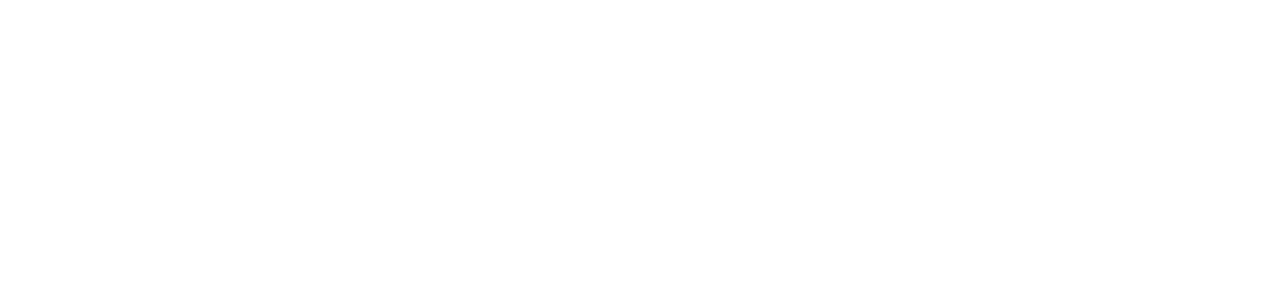
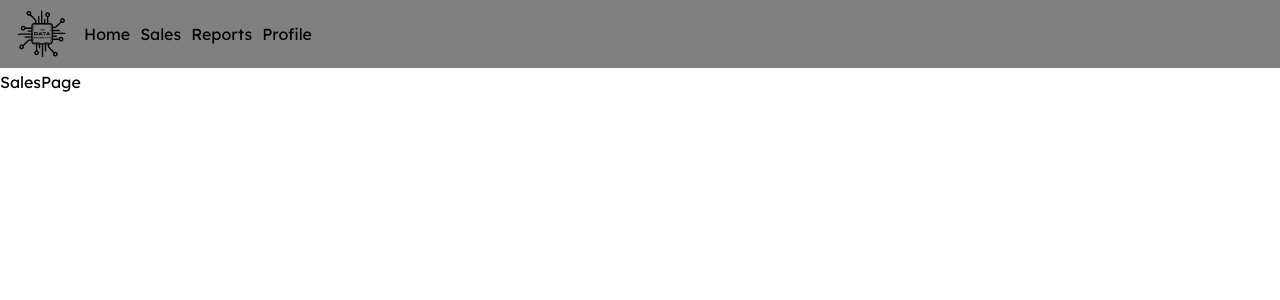
Before and after one commit to mys1erious/games-sales-project, a React (Create React App) app in the folder frontend/: page /sales in a window 1280 px wide. Before the commit this address had no page. Shown: the top 300 px of the page. Built offline with nearby package versions, Linux system fonts and the light colour scheme.

Commit message:
Made basic Header and Router for main Pages

```diff
--- a/frontend/src/App.css
+++ b/frontend/src/App.css
@@ -0,0 +1,24 @@
+@import url('https://fonts.googleapis.com/css2?family=Lexend:wght@400;600;700&display=swap');
+
+
+/*Base Styles*/
+
+*{
+  margin: 0;
+  padding: 0;
+  box-sizing: border-box;
+  font-family: 'Lexend', sans-serif;
+  color: inherit;
+  font-size: inherit;
+  scroll-behavior: smooth;
+}
+
+body{
+  line-height: 1.8em;
+  font-weight: 400;
+  font-size: 16px;
+}
+
+a {
+  text-decoration: none;
+}
--- a/frontend/src/App.js
+++ b/frontend/src/App.js
@@ -6,14 +6,22 @@
 
 import './App.css';
 
+import Header from "./components/Header";
 import HomePage from "./pages/HomePage";
+import SalesPage from "./pages/SalesPage";
+import ReportsPage from "./pages/ReportsPage";
+import ProfilePage from "./pages/ProfilePage";
 
 
 function App() {
     return (
         <Router>
+            <Header />
             <Routes>
                 <Route path="/" exact element={<HomePage />} />
+                <Route path="/sales/" exact element={<SalesPage />} />
+                <Route path="/reports/" exact element={<ReportsPage />} />
+                <Route path="/profile/" exact element={<ProfilePage />} />
             </Routes>
         </Router>
     );
--- a/frontend/src/components/Header.js
+++ b/frontend/src/components/Header.js
@@ -0,0 +1,28 @@
+import React from "react";
+import '../css/Header.css';
+import {ReactComponent as Logo} from "../assets/logo.svg";
+import { useNavigate } from "react-router-dom";
+
+
+const Header = () => {
+
+    let navigate = useNavigate();
+
+    let logoOnClick = () => {
+        navigate('/')
+        console.log("Clicked on Logo")
+    }
+
+    return(
+        <div className="header">
+            <Logo className="logo" onClick={logoOnClick}/>
+            <span onClick={() => navigate('/')}>Home</span>
+            <span onClick={() => navigate('/sales/')}>Sales</span>
+            <span onClick={() => navigate('/reports/')}>Reports</span>
+            <span onClick={() => navigate('/profile/')}>Profile</span>
+        </div>
+    )
+}
+
+
+export default Header;
--- /dev/null
+++ b/frontend/src/css/Header.css
@@ -0,0 +1,29 @@
+.header {
+    padding: 10px;
+    display: flex;
+    flex-direction: row;
+    justify-content: start;
+    align-items: center;
+    background: gray;
+}
+
+.logo {
+    width: 64px;
+    height: 48px;
+}
+
+.logo:hover {
+    transform: scale(1.3);
+    cursor: pointer;
+}
+
+
+/* Change spans to components */
+span {
+    margin-left: 10px;
+}
+
+span:hover {
+    transform: scale(1.1);
+    cursor: pointer;
+}
--- a/frontend/src/pages/ProfilePage.js
+++ b/frontend/src/pages/ProfilePage.js
@@ -0,0 +1,11 @@
+import React from "react";
+
+
+const ProfilePage = () => {
+    return(
+        <div>ProfilePage</div>
+    )
+}
+
+
+export default ProfilePage;
--- a/frontend/src/pages/ReportsPage.js
+++ b/frontend/src/pages/ReportsPage.js
@@ -0,0 +1,11 @@
+import React from "react";
+
+
+const ReportsPage = () => {
+    return(
+        <div>ReportsPage</div>
+    )
+}
+
+
+export default ReportsPage;
--- a/frontend/src/pages/SalesPage.js
+++ b/frontend/src/pages/SalesPage.js
@@ -0,0 +1,11 @@
+import React from "react";
+
+
+const SalesPage = () => {
+    return(
+        <div>SalesPage</div>
+    )
+}
+
+
+export default SalesPage;
```
Also changed, not shown: frontend/src/assets/logo.svg (added).
